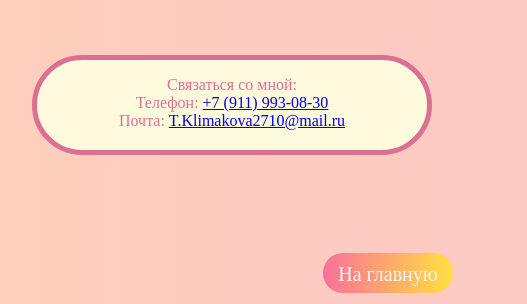
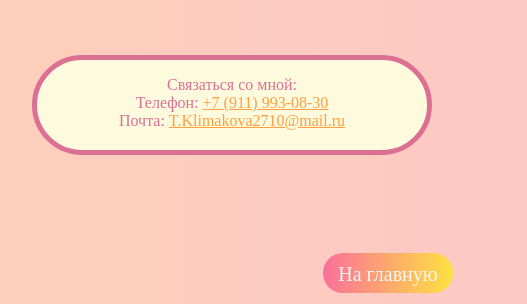
Before and after one commit to stepancar-web-programming/2022-fall-lab-portfolio-klimakova-taisiya-fedorovna, a website: page second_page.html in a window 1280 px wide. Shown: the part 500-804 px from the top of the page, 252-779 px from the left. Drawn offline with Linux system fonts and the light colour scheme.

Commit message:
Update gallery.css

```diff
--- a/gallery.css
+++ b/gallery.css
@@ -156,3 +156,9 @@ video {
   justify-content: center;
   align-items: center;
 }
+
+.email,
+.call_me {
+  font-family: Luminari;
+  color: #fe9f40;
+}
```
